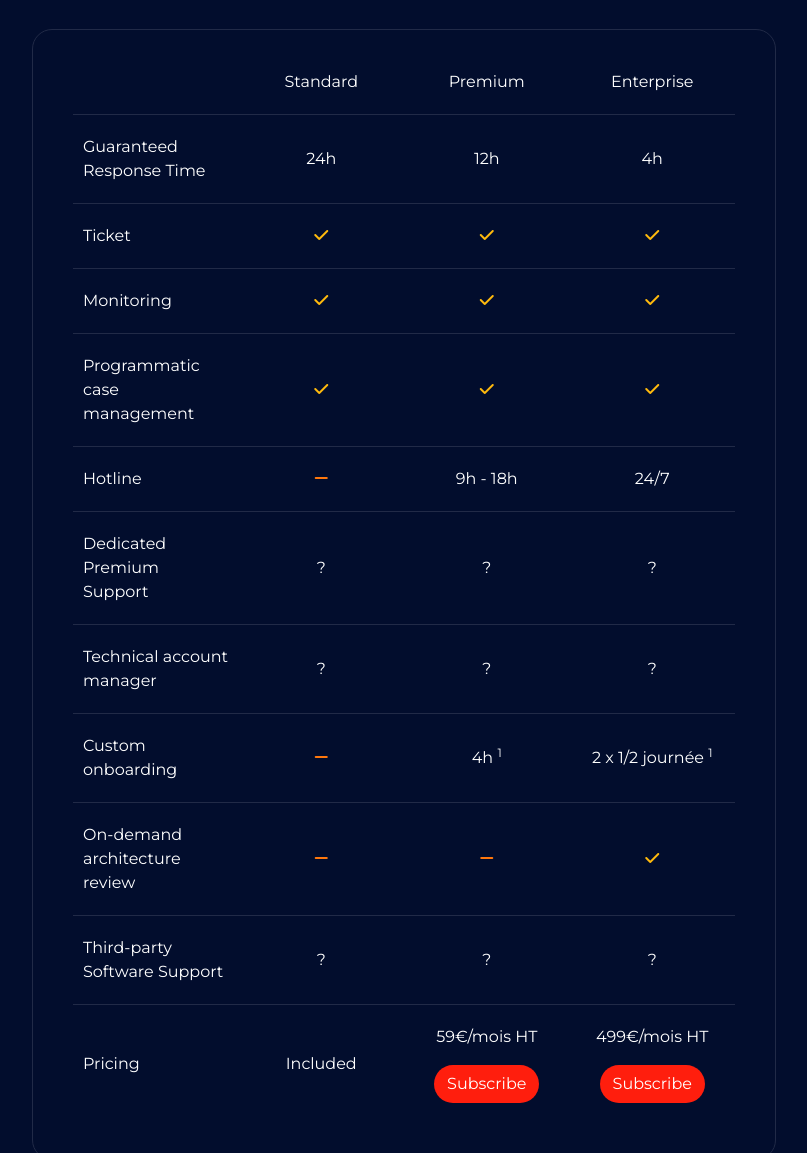
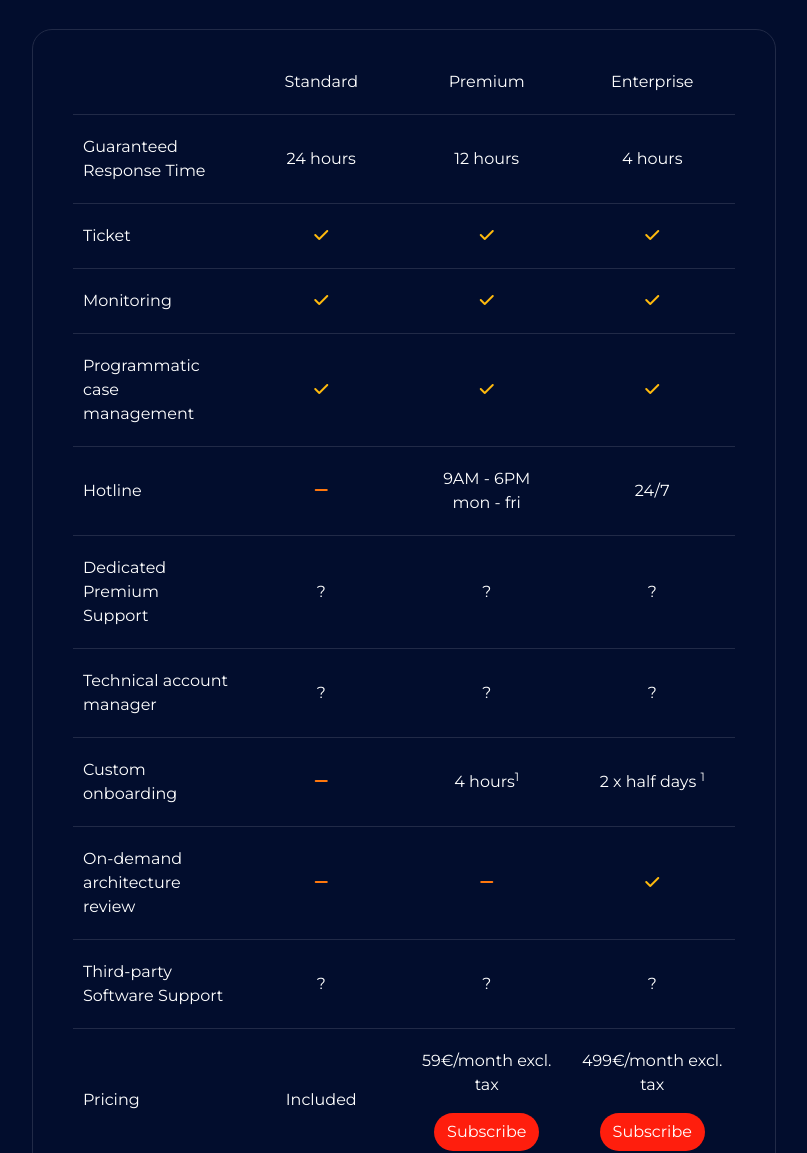
Before and after one commit to gaellewb/plan-support, a plain HTML site: page index.html in a window 1280 px wide. Shown: the part 147-1300 px from the top of the page, without its empty margins (236-1043 px from the left). Drawn offline with nearby package versions, Linux system fonts and the light colour scheme.

Commit message:
traduction

```diff
--- a/index.html
+++ b/index.html
@@ -37,9 +37,9 @@
                 <tbody>
                     <tr>
                         <th scope="row">Guaranteed Response Time</th>
-                        <td>24h</td>
-                        <td>12h</td>
-                        <td>4h</td>
+                        <td>24 hours</td>
+                        <td>12 hours</td>
+                        <td>4 hours</td>
                     </tr>
                     <tr>
                         <th scope="row">Ticket</th>
@@ -62,7 +62,7 @@
                     <tr>
                         <th scope="row">Hotline</th>
                         <td><i class="fa-solid fa-minus" style="color: #ff770d;"></i></td>
-                        <td>9h - 18h</td>
+                        <td>9AM - 6PM<br>mon - fri</td>
                         <td>24/7</td>
                     </tr>
                     <tr>
@@ -80,8 +80,8 @@
                     <tr>
                         <th scope="row">Custom onboarding</th>
                         <td><i class="fa-solid fa-minus" style="color: #ff770d;"></i></td>
-                        <td>4h <sup>1</sup></td>
-                        <td>2 x 1/2 journée <sup>1</sup></td>
+                        <td>4 hours<sup>1</sup></td>
+                        <td>2 x half days <sup>1</sup></td>
                     </tr>
                     <tr>
                         <th scope="row">On-demand architecture review </th>
@@ -98,14 +98,14 @@
                 </tbody>
                 <tfoot>
                     <tr>
-                        <th scope="row">Pricing </th>
+                        <th scope="row">Pricing</th>
                         <td>Included</td>
                         <td>
-                            <p>59€/mois HT</p>
+                            <p>59€/month excl. tax</p>
                             <button class="btn">Subscribe</button>
                         </td>
                         <td>
-                            <p>499€/mois HT</p>
+                            <p>499€/month excl. tax</p>
                             <button class="btn">Subscribe</button>
                         </td>
                     </tr>
--- a/style.css
+++ b/style.css
@@ -41,7 +41,6 @@ tbody th, tfoot th {
 
 .btn:hover {
     background-color: #ff1d0dcd;
-
 }
 
 tfoot td:nth-last-child(n), tfoot th:nth-last-child(n){
```
